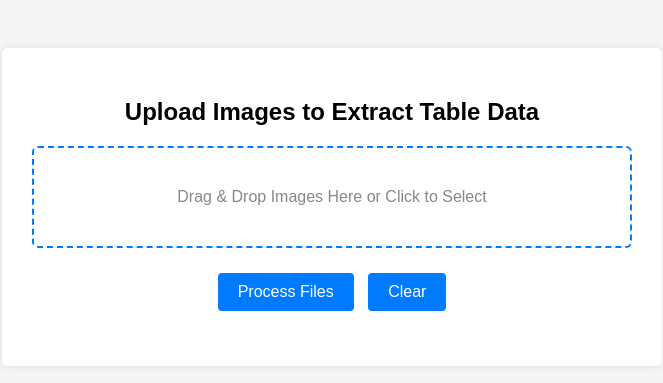
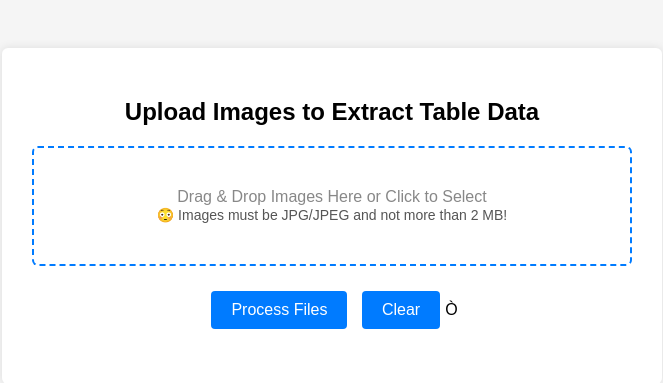
Before and after one commit to jeremy-sheriff/image-processor, a Flask app: page / in a window 1280 px wide. Shown: the top 383 px of the page, without its empty margins (308-971 px from the left). Run offline with Flask 3, Linux system fonts and the light colour scheme.

Commit message:
Restrict file upload

```diff
--- a/templates/upload.html
+++ b/templates/upload.html
@@ -87,12 +87,13 @@
   <div class="container">
     <h2>Upload Images to Extract Table Data</h2>
     <div class="dropzone" id="dropzone">
-      Drag & Drop Images Here or Click to Select
+      Drag & Drop Images Here or Click to Select<br>
+      <span style="font-size:14px; color:#555;">😳 Images must be JPG/JPEG and not more than 2 MB!</span>
     </div>
-    <input type="file" id="fileInput" multiple accept="image/*" style="display:none;">
+    <input type="file" id="fileInput" mutiple accept="image/*" style="display:none;">
     <div id="buttons">
       <button id="uploadBtn">Process Files</button>
-      <button id="clearBtn">Clear</button>
+      <button id="clearBtn">Clear</button>Ò
     </div>
     <div class="status" id="statusContainer"></div>
   </div>
@@ -137,13 +138,28 @@
     // Add files to selectedFiles array
     function addFiles(files) {
       for (let i = 0; i < files.length; i++) {
-        selectedFiles.push(files[i]);
-        $("#statusContainer").append(`
-          <div class="file-status" id="file-${selectedFiles.length - 1}">
-            <span>${files[i].name}</span>
-          </div>
-        `);
-      }
+    const file = files[i];
+
+    // Check extension
+    const ext = file.name.split('.').pop().toLowerCase();
+    if (ext !== "jpg" && ext !== "jpeg") {
+      alert(`File "${file.name}" is not a JPG image.`);
+      continue;
+    }
+    // Check size (2 MB = 2 * 1024 * 1024 bytes)
+    if (file.size > 2 * 1024 * 1024) {
+      alert(`File "${file.name}" exceeds 2 MB limit.`);
+      continue;
+    }
+
+    // Passed validation
+    selectedFiles.push(file);
+    $("#statusContainer").append(`
+      <div class="file-status" id="file-${selectedFiles.length - 1}">
+        <span>${file.name}</span>
+      </div>
+    `);
+  }
     }
 
     // Process Files button
```
